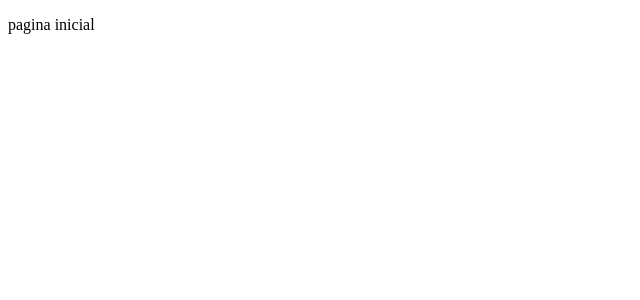
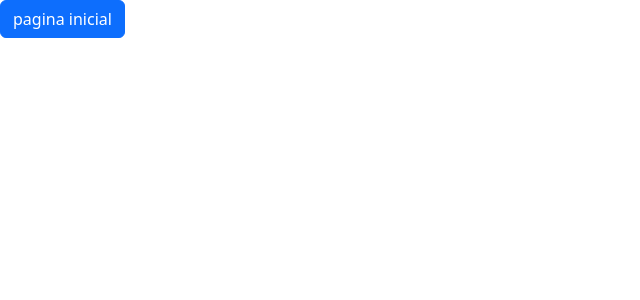
Before and after one commit to kayrongradilone/JSilveira-ADM-Bens, a React (Create React App) app: page /pagina-inicial in a window 1280 px wide. Shown: the top 300 px of the page, without its empty margins (0-640 px from the left). Built offline with nearby package versions, Linux system fonts and the light colour scheme.

Commit message:
feat: Instalando e testando bootstrap

```diff
--- a/package.json
+++ b/package.json
@@ -3,7 +3,9 @@
   "version": "0.1.0",
   "private": true,
   "dependencies": {
+    "bootstrap": "^5.2.1",
     "react": "^18.2.0",
+    "react-bootstrap": "^2.5.0",
     "react-dom": "^18.2.0",
     "react-router-dom": "6",
     "react-scripts": "5.0.1",
--- a/src/index.tsx
+++ b/src/index.tsx
@@ -1,7 +1,7 @@
 import React from 'react';
 import ReactDOM from 'react-dom/client';
 import {App} from './App';
-
+import 'bootstrap/dist/css/bootstrap.min.css';
 
 const root = ReactDOM.createRoot(
   document.getElementById('root') as HTMLElement
--- a/src/routes/index.tsx
+++ b/src/routes/index.tsx
@@ -1,11 +1,14 @@
-import {Routes, Route, Navigate} from 'react-router-dom'
+import { Button } from "react-bootstrap";
+import { Routes, Route, Navigate } from "react-router-dom";
 
 export const AppRoutes = () => {
-    return (
-
-        <Routes>
-            <Route path="/pagina-inicial" element={<p>pagina inicial</p>}/>
-            <Route path="*" element={<Navigate to="/pagina-inicial"/>}/>
-        </Routes>
-    );
-}
+  return (
+    <Routes>
+      <Route
+        path="/pagina-inicial"
+        element={<Button variant="primary">pagina inicial</Button>}
+      />
+      <Route path="*" element={<Navigate to="/pagina-inicial" />} />
+    </Routes>
+  );
+};
--- a/src/shared/themes/index.ts
+++ /dev/null
@@ -1 +0,0 @@
-export {}
```
Also changed, not shown: 1 other file (tests, documents, lock files or other folders).
